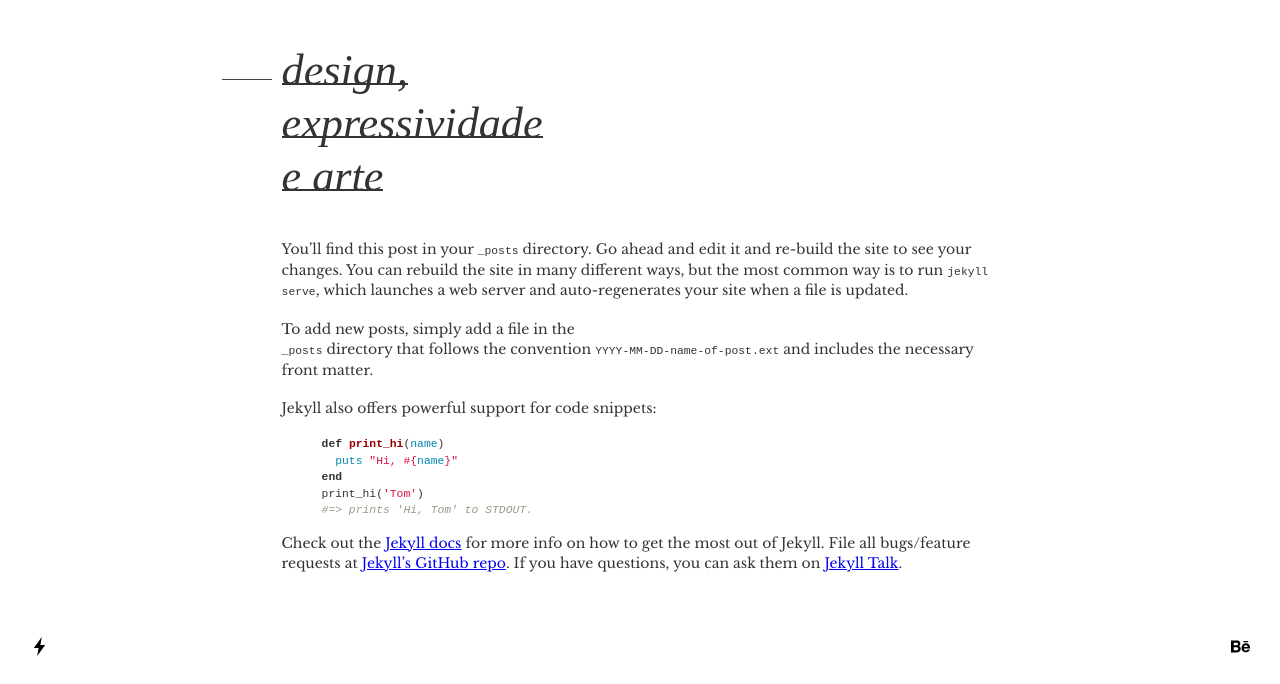
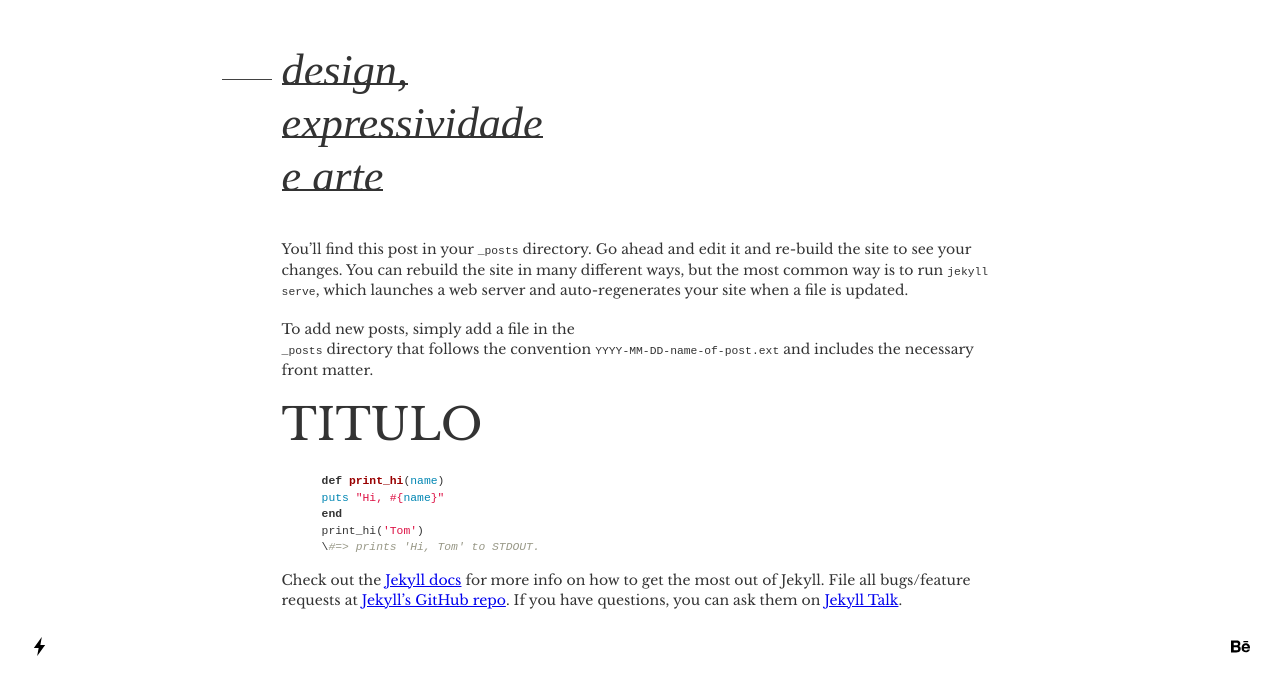
Before and after one commit to dudanev/dudanev.github.io, a Jekyll site: the page built from _posts/2017-06-24-welcome-to-jekyll.markdown, in a window 1280 px wide. Shown: the part 670-1354 px from the top of the page. Built offline with Jekyll 4.4.1, drawn with Linux system fonts in a browser that asks for light colours; some web fonts are replaced.

Commit message:
Updated Welcome To Jekyll

```diff
--- a/_posts/2017-06-24-welcome-to-jekyll.markdown
+++ b/_posts/2017-06-24-welcome-to-jekyll.markdown
@@ -16,21 +16,17 @@ layout: post
 
 You’ll find this post in your `_posts` directory. Go ahead and edit it and re-build the site to see your changes. You can rebuild the site in many different ways, but the most common way is to run `jekyll serve`, which launches a web server and auto-regenerates your site when a file is updated.
 
-To add new posts, simply add a file in the
- `_posts` directory that follows the convention `YYYY-MM-DD-name-of-post.ext` and includes the necessary front matter.
+To add new posts, simply add a file in the\
+`_posts` directory that follows the convention `YYYY-MM-DD-name-of-post.ext` and includes the necessary front matter.
 
-Jekyll also offers powerful support for code snippets:
+# TITULO
 
 {% highlight ruby %}
 def print_hi(name)
-  puts "Hi, #{name}"
+puts "Hi, #{name}"
 end
 print_hi('Tom')
-#=> prints 'Hi, Tom' to STDOUT.
+\#=> prints 'Hi, Tom' to STDOUT.
 {% endhighlight %}
 
-Check out the [Jekyll docs][jekyll-docs] for more info on how to get the most out of Jekyll. File all bugs/feature requests at [Jekyll’s GitHub repo][jekyll-gh]. If you have questions, you can ask them on [Jekyll Talk][jekyll-talk].
-
-[jekyll-docs]: https://jekyllrb.com/docs/home
-[jekyll-gh]:   https://github.com/jekyll/jekyll
-[jekyll-talk]: https://talk.jekyllrb.com/
+Check out the [Jekyll docs](https://jekyllrb.com/docs/home) for more info on how to get the most out of Jekyll. File all bugs/feature requests at [Jekyll’s GitHub repo](https://github.com/jekyll/jekyll). If you have questions, you can ask them on [Jekyll Talk](https://talk.jekyllrb.com/).
```
